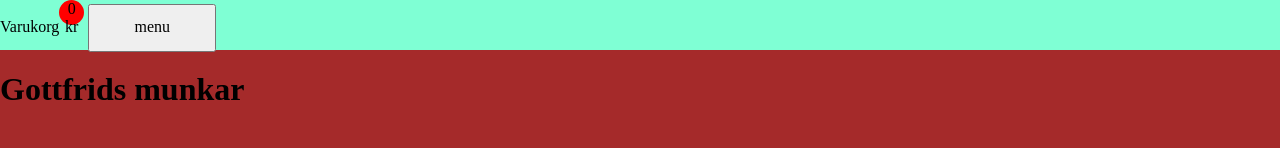
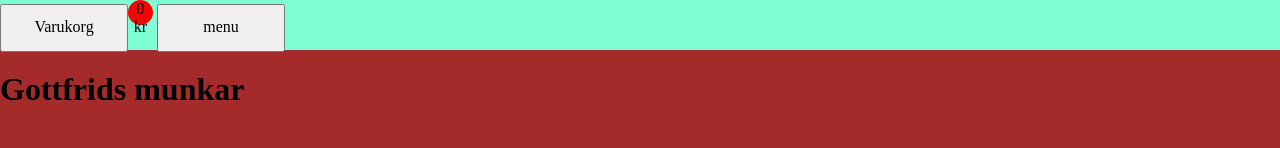
Before and after one commit to Medieinstitutet/fed22d-js-grundkurs-gruppuppgift-webbshop-eftermiddag2, a plain HTML site: page index.html in a window 1280 px wide. Shown: the top 148 px of the page. Drawn offline with Linux system fonts and the light colour scheme.

Commit message:
tried to open and close shoppingcart

```diff
--- a/Style/_desktop.scss
+++ b/Style/_desktop.scss
@@ -1,3 +1,13 @@
+
+/*Shopping cart*/
+.cart{
+    height: 100vh;
+    width: 50vw;
+}
+
+
+
+/*Form*/
 form {
     margin: auto;
     padding-left: 5rem;
--- a/Style/main.scss
+++ b/Style/main.scss
@@ -1,5 +1,6 @@
 /*Keep at top to normalize across webbrowsers*/
 @import 'normalize';
+
 
 
 /*Top header*/
@@ -20,6 +21,17 @@
     background-color: red;
     display: inline-block;
     visibility: hidden;
+}
+
+/*Shopping cart*/
+
+
+.cart{
+    display: none;
+    position: fixed;
+    height: 100vh;
+    width: 100vw;
+    background-color: rgb(249, 0, 232);
 }
 
 
--- a/index.html
+++ b/index.html
@@ -12,10 +12,18 @@
 <body>
     <!--top of the page-->
     <nav class="top-header">
-        <span class="shopping-cart">Varukorg</span><span id="donut-counter-cart" class="total-donut-counter">0<span>
+        <button id="openCart" class="shopping-cart">Varukorg</button><span id="donut-counter-cart" class="total-donut-counter">0<span>
                 kr</span></span>
         <button class="btn-menu">menu</button>
     </nav>
+
+    <div id="shoppingCart" class="cart">
+        <span>Produkt</span>
+        <span>Antal</span>
+        <span>Styckpris</span>
+        <span>Delsumma</span>
+        <button id="closeCart">Stäng</button>
+    </div>
 
     <!--Main content falls in here-->
     <main class="content-container" id="sort-container">
```
Also changed, not shown: script.js (+39 -0 lines), Style/main.css.
